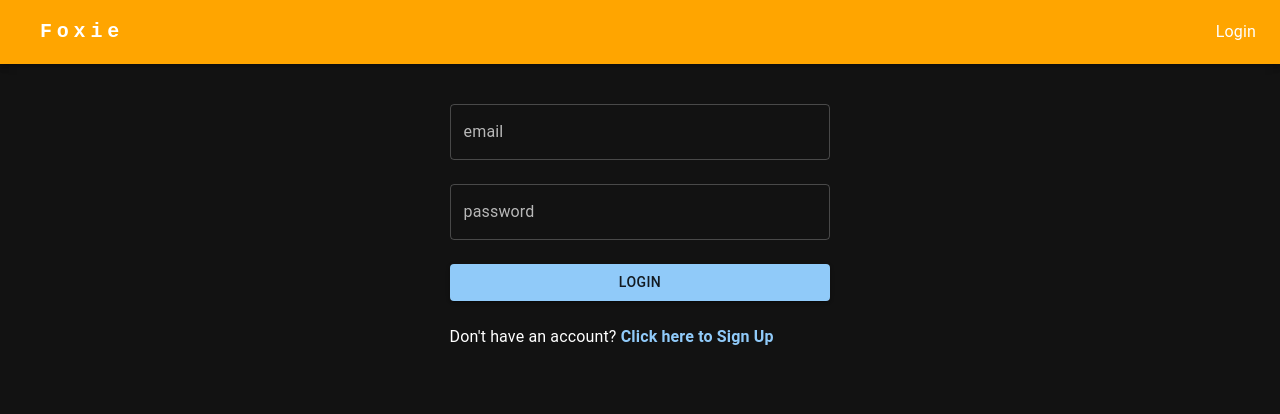
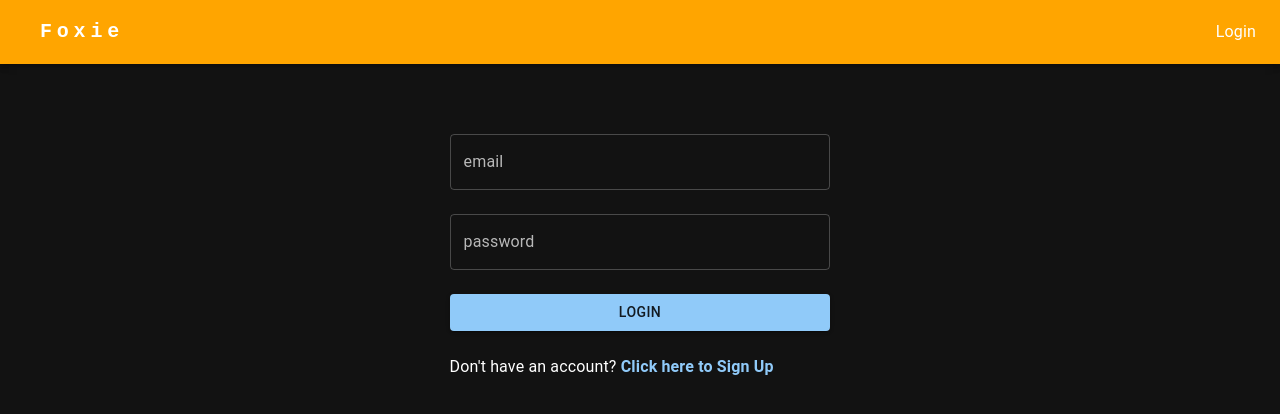
Before and after one commit to CodingF0X/Chat-app, a React (Vite) app in the folder frontend/: page / in a window 1280 px wide. Both pictures are taken after a click on the link "Foxie". Shown: the top 414 px of the page. Built offline with nearby package versions, Linux system fonts and the light colour scheme; no server answers; some icons are missing.

Commit message:
--feat_frontend- added marging top to chatbox

```diff
--- a/frontend/src/App.tsx
+++ b/frontend/src/App.tsx
@@ -32,7 +32,7 @@ function App() {
         <CssBaseline />
         <Header />
         <Guard>
-          <Container sx={{ height: "80vh", maxWidth: "xl" }}>
+          <Container sx={{ height: "80vh", maxWidth: "xl", mt:'30px' }}>
             {pathsVar ? (
               <Grid container spacing={5}>
                 <Grid size={{ xs: 12, sm: 12, md: 5, lg: 4, xl: 3 }}>
```
